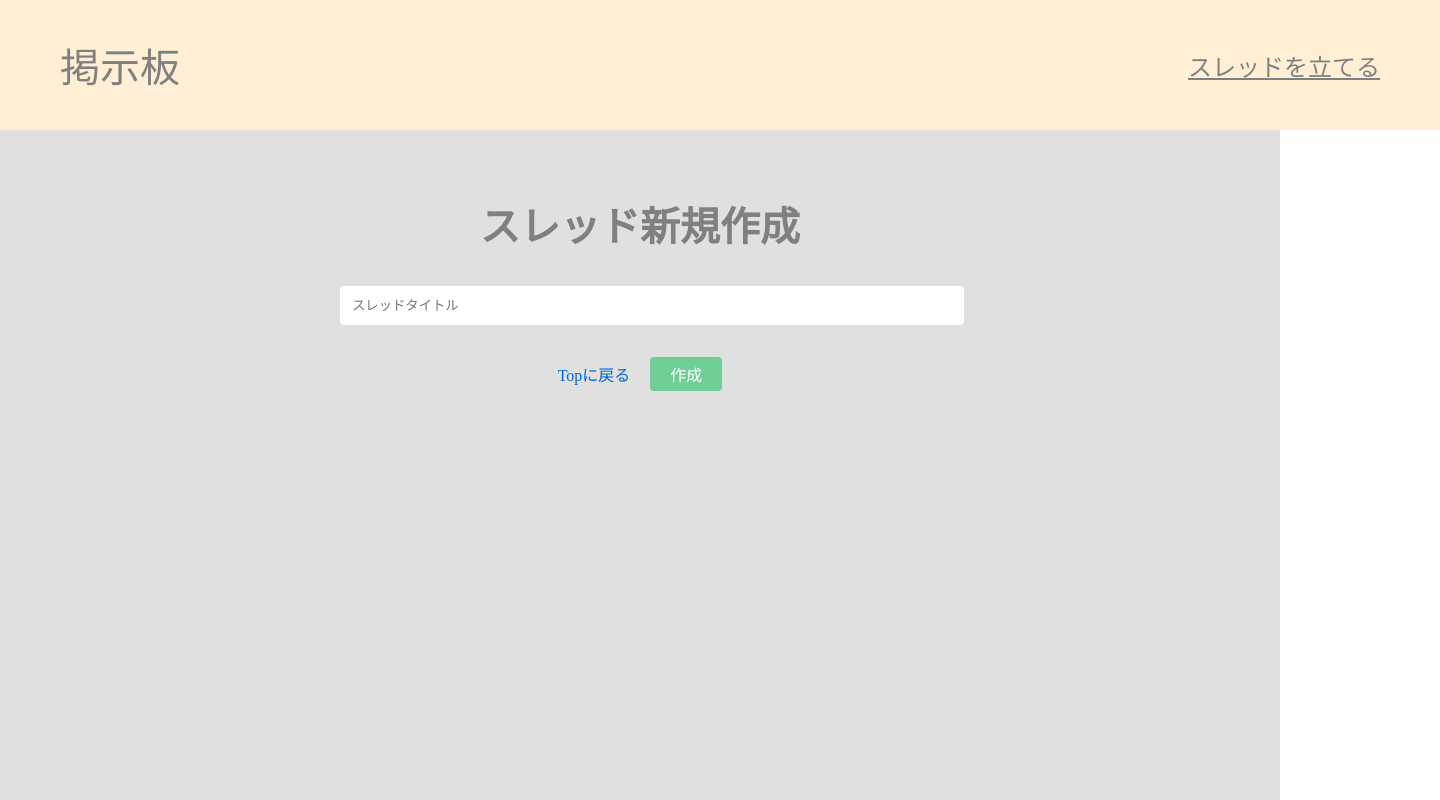
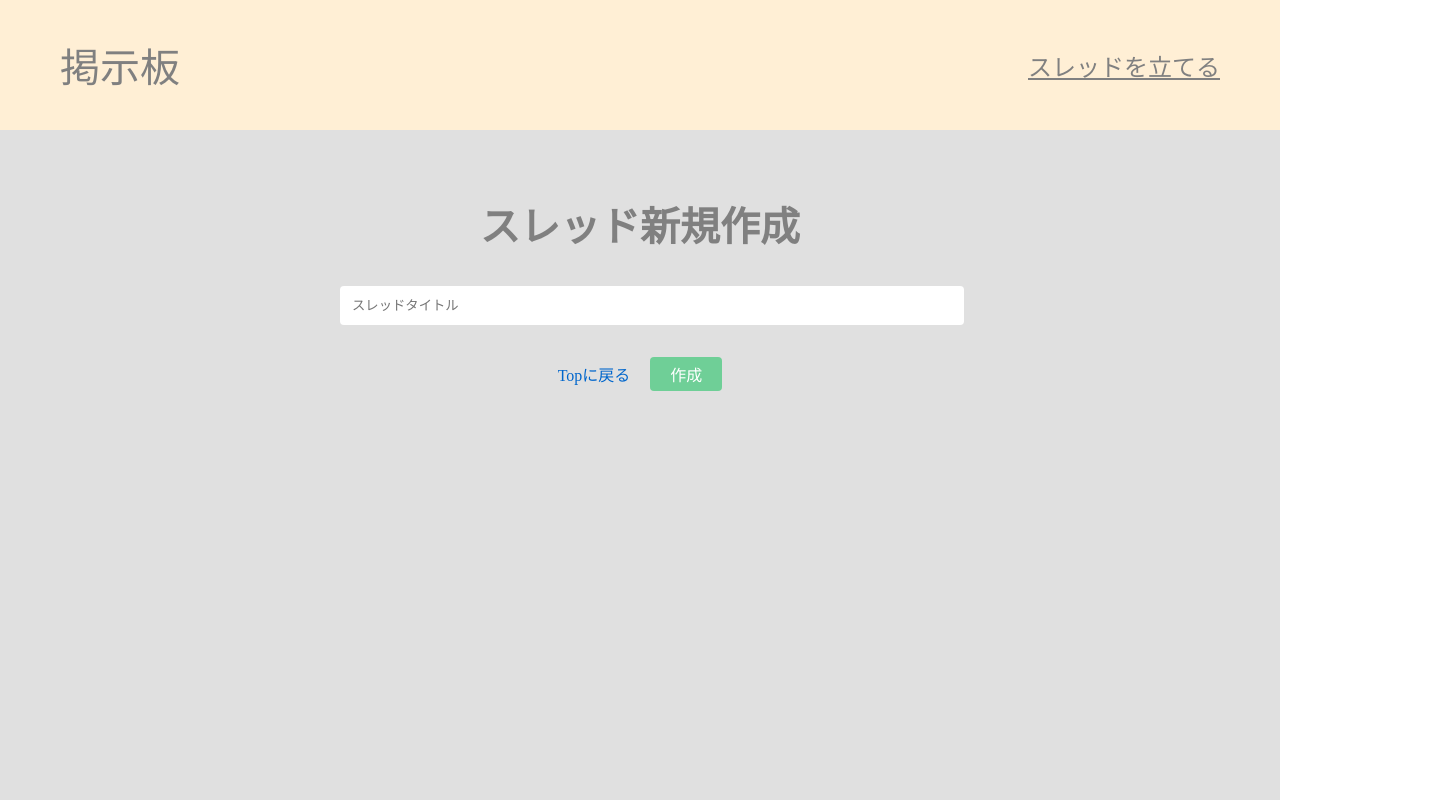
Before and after one commit to katoztmy/bulletin-board, a React (Vite) app in the folder bulletin-board/: page /threads/new in a window 1280 px wide. Shown: the top 800 px of the page, 1440 px wide, since content can reach past the window. Built offline with nearby package versions, Linux system fonts and the light colour scheme.

Commit message:
面談後のコメント

```diff
--- a/bulletin-board/src/App.css
+++ b/bulletin-board/src/App.css
@@ -5,7 +5,7 @@ body {
 header {
   display: flex;
   align-items: center;
-  width: 1440px;
+  width: 100%;
   height: 130px;
   justify-content: space-between;
   background-color: papayawhip;
--- a/bulletin-board/src/components/thread/NewCommentForm.jsx
+++ b/bulletin-board/src/components/thread/NewCommentForm.jsx
@@ -1,6 +1,9 @@
 import { useRef } from "react";
-
+// textareaとかの末端のdom要素はセルフクローズさせられるのであればさせる
+// eslintとかbiomeなど
 export const NewCommentForm = ({ threadId, setComments, fetchComments }) => {
+  // reactHookFormを使うというケースがよくあったりする
+  // reactHookFormによる依存関係を増やしたくないなどの理由で使わないなどもあったりする
   const inputRef = useRef(null);
   const handleSubmit = async (e) => {
     e.preventDefault();
@@ -24,14 +27,12 @@ export const NewCommentForm = ({ threadId, setComments, fetchComments }) => {
     <>
       <div className="post-form">
         <form onSubmit={handleSubmit}>
-          <textarea
-            name="投稿"
-            placeholder="投稿しよう！"
-            ref={inputRef}
-          ></textarea>
+          <textarea name="投稿" placeholder="投稿しよう！" ref={inputRef} />
           <button type="submit">投稿</button>
         </form>
       </div>
     </>
   );
 };
+// useCommentForm()のようなコンポーネントに対応するカスタムフックを使用して、handleSubmitやinputRefなどのロジック部分を閉じ込める
+// UIとロジックを分離させる、自動テストを行うためにも切り出せる
```
